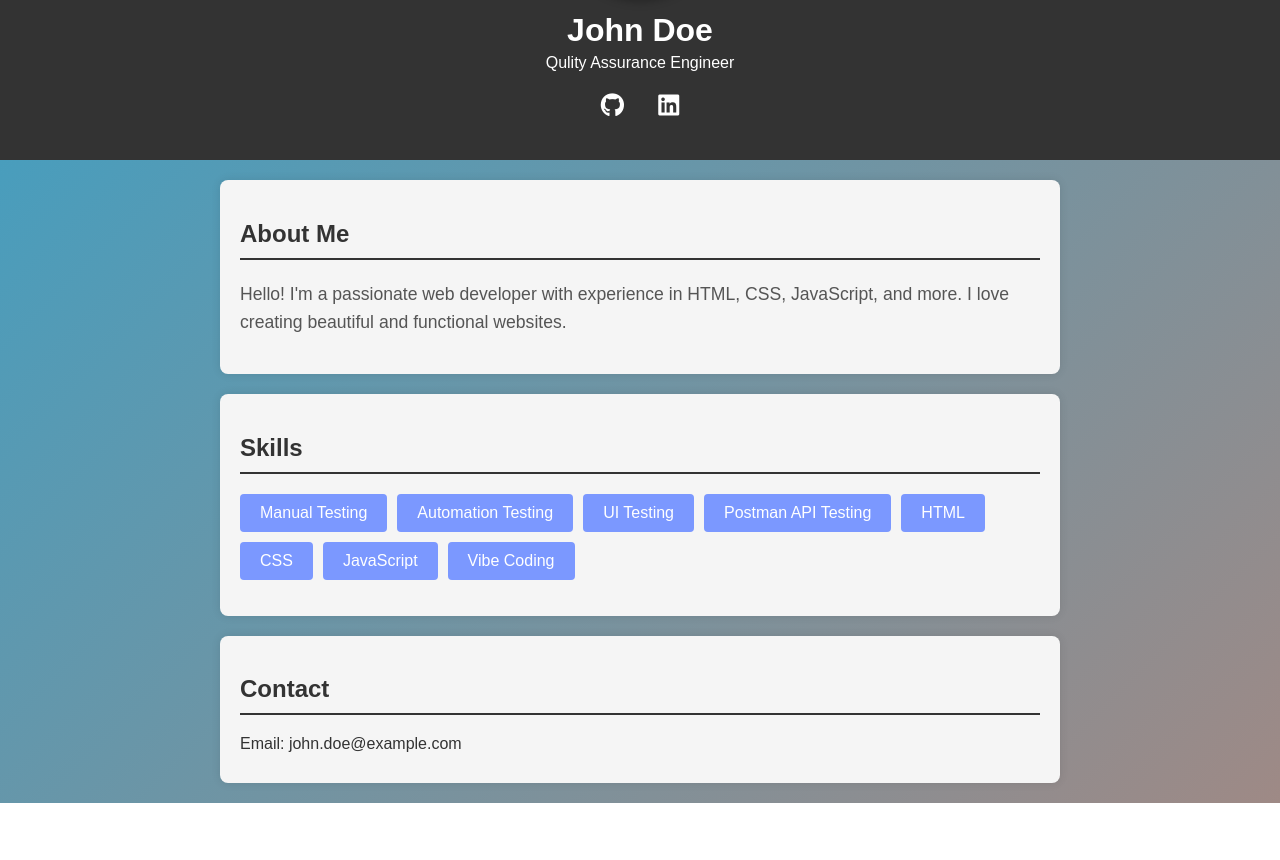
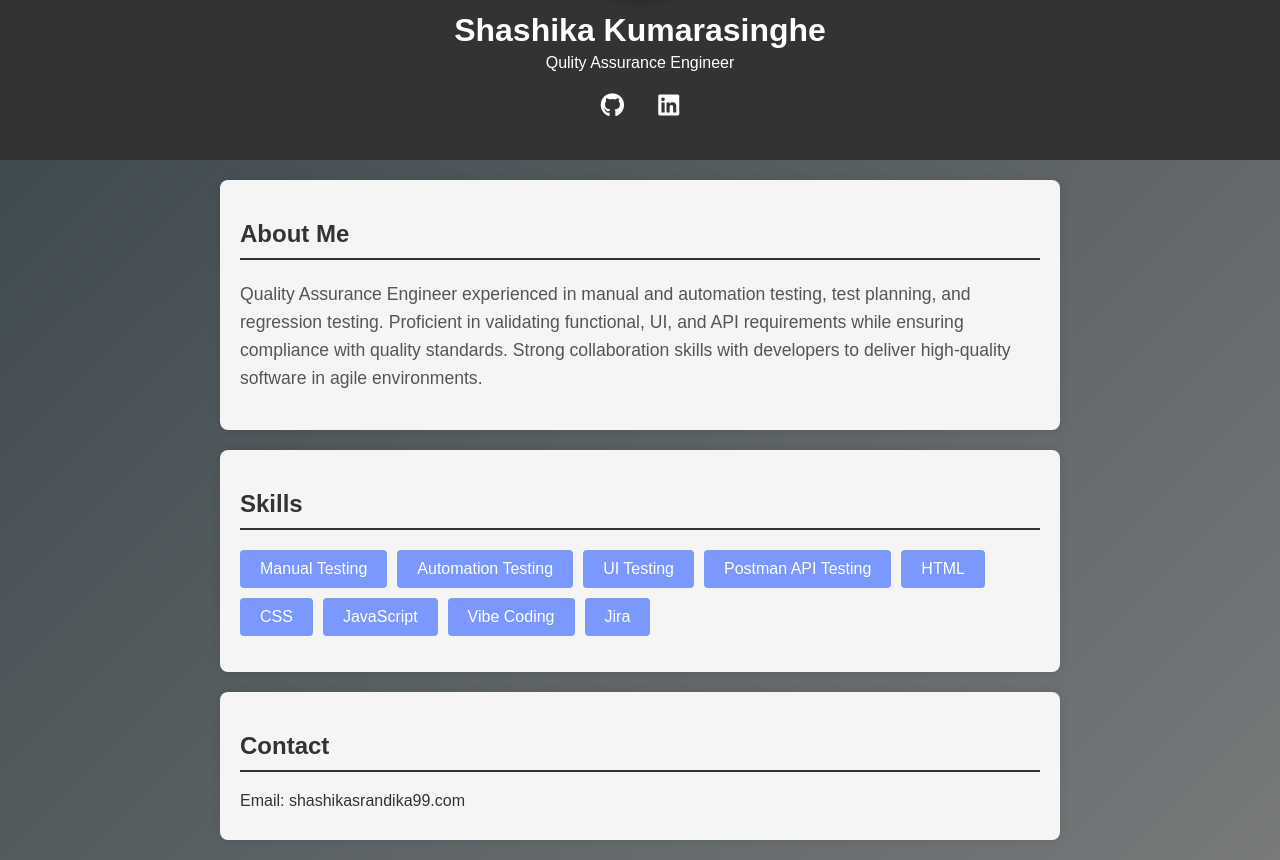
Before and after one commit to shashi-mywork/Profile, a plain HTML site: page index.html in a window 1280 px wide. Shown: the part 201-1061 px from the top of the page. Before the commit the page ends 1004 px from the top, so only its background shows below. Drawn offline with Linux system fonts and the light colour scheme.

Commit message:
Update profile information and enhance background styling

```diff
--- a/index.html
+++ b/index.html
@@ -10,7 +10,7 @@
 <body>
     <header>
         <img src="C:\Users\shashika\Downloads\_Image_pxqiyqpxqi.png" alt="Profile Picture" class="profile-pic">
-        <h1>John Doe</h1>
+        <h1>Shashika Kumarasinghe</h1>
         <p>Qulity Assurance Engineer</p>
         <div class="social-icons">
             <a href="https://github.com/shashi-mywork" target="_blank" aria-label="GitHub"><i class="fab fa-github"></i></a>
@@ -19,7 +19,8 @@
     </header>
     <section id="about">
         <h2>About Me</h2>
-        <p>Hello! I'm a passionate web developer with experience in HTML, CSS, JavaScript, and more. I love creating beautiful and functional websites.</p>
+        <p>Quality Assurance Engineer experienced in manual and automation testing, test planning, and regression testing.
+            Proficient in validating functional, UI, and API requirements while ensuring compliance with quality standards. Strong collaboration skills with developers to deliver high-quality software in agile environments.</p>
     </section>
     <section id="skills">
         <h2>Skills</h2>
@@ -32,12 +33,13 @@
             <li>CSS</li>
             <li>JavaScript</li>
             <li>Vibe Coding</li>
+            <li>Jira</li>
 
         </ul>
     </section>
     <section id="contact">
         <h2>Contact</h2>
-        <p>Email: john.doe@example.com</p>
+        <p>Email: shashikasrandika99.com</p>
     </section>
 </body>
 </html>
--- a/styles.css
+++ b/styles.css
@@ -3,7 +3,7 @@ body {
     margin: 0;
     padding: 0;
     color: #333;
-    background: linear-gradient(-45deg, #ee7752, #23a6d5, #23d5ab);
+    background: linear-gradient(-45deg, #ada6a4, #28373d, #adb1b0);
     background-size: 400% 400%;
     animation: gradientBG 15s ease infinite;
     min-height: 100vh;
```
